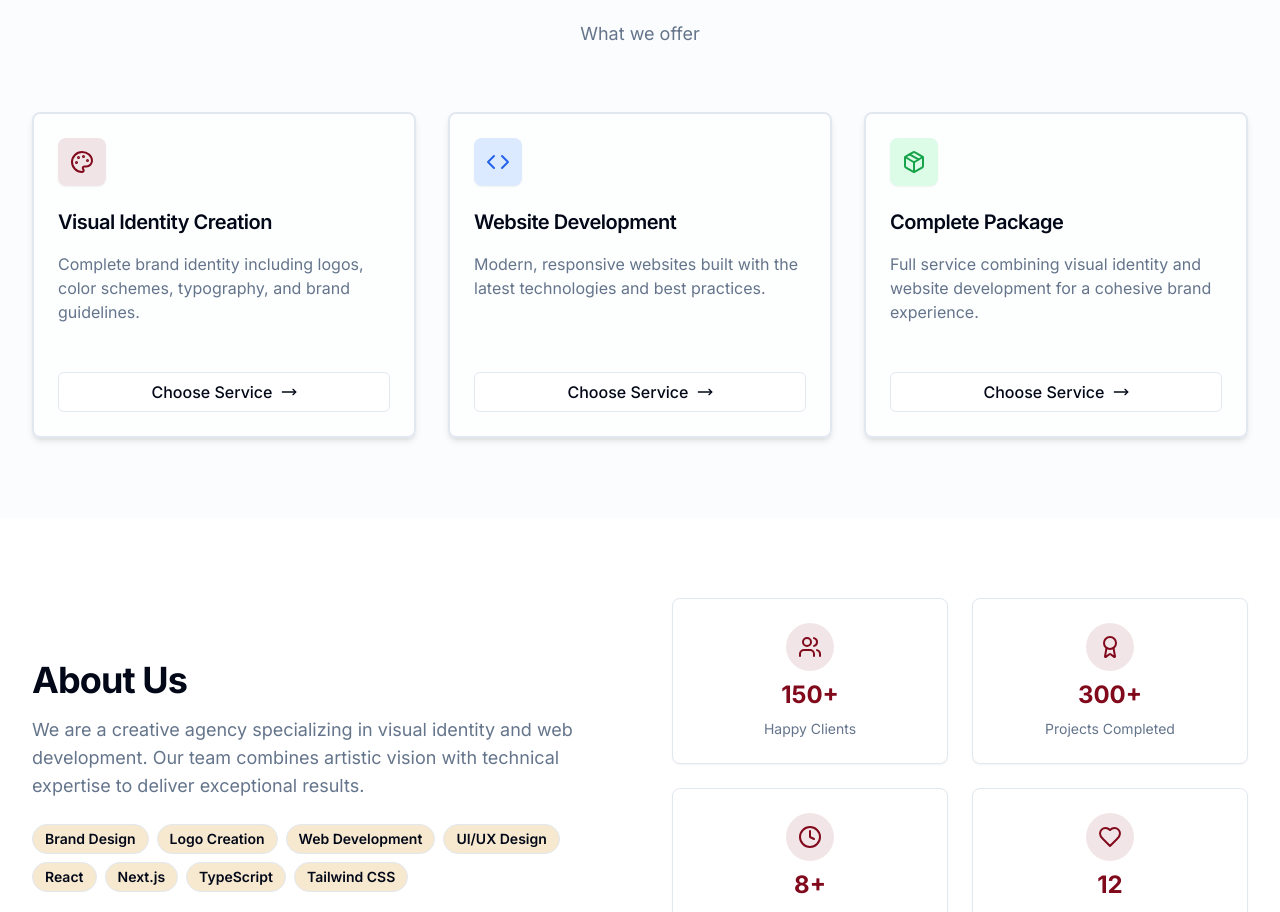
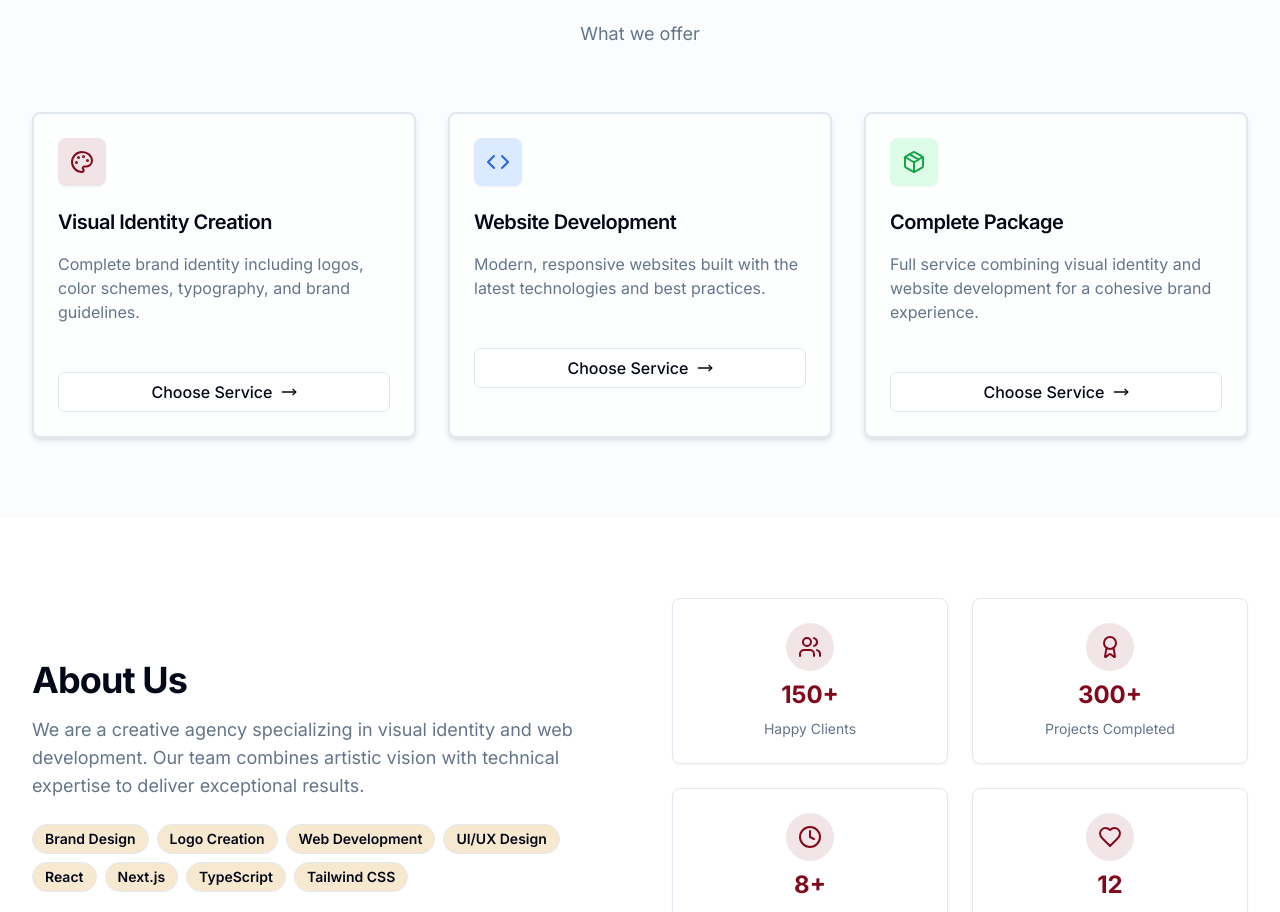
Before and after one commit to medatik/atlas-agency, a Next.js app: page / in a window 1280 px wide. Shown: the part 895-1807 px from the top of the page. Built offline with nearby package versions, Linux system fonts and the light colour scheme.

Commit message:
fixed cards arabic version

```diff
--- a/components/services-section.tsx
+++ b/components/services-section.tsx
@@ -53,9 +53,9 @@ export function ServicesSection({ t }: ServicesSectionProps) {
           {services.map((service, index) => (
             <Card
               key={index}
-              className="group hover:shadow-xl transition-all duration-300 border-2 hover:border-primary/20 hover:-translate-y-1 bg-card/50 backdrop-blur-sm flex flex-col justify-between shadow-md rounded-lg overflow-hidden transform hover:scale-105"
+              className="group hover:shadow-xl transition-all duration-300 border-2 hover:border-primary/20 hover:-translate-y-1 bg-card/50 backdrop-blur-sm shadow-md rounded-lg overflow-hidden transform hover:scale-105"
             >
-              <CardHeader className="pb-4">
+              <CardHeader className="pb-4 rtl:flex rtl:justify-between">
                 <div
                   className={`w-12 h-12 rounded-lg ${service.bgColor} shadow-sm flex items-center justify-center mb-4 group-hover:scale-110 transition-transform duration-300`}
                 >
```
